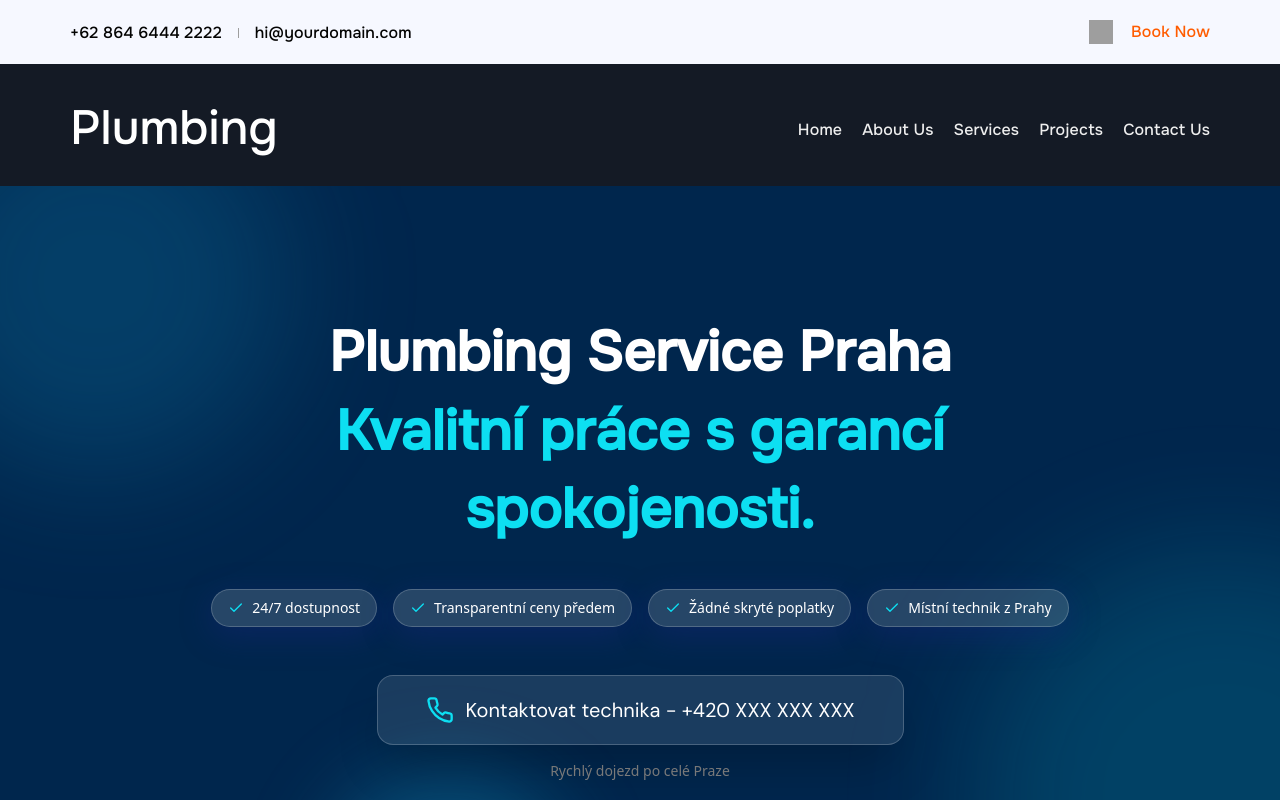
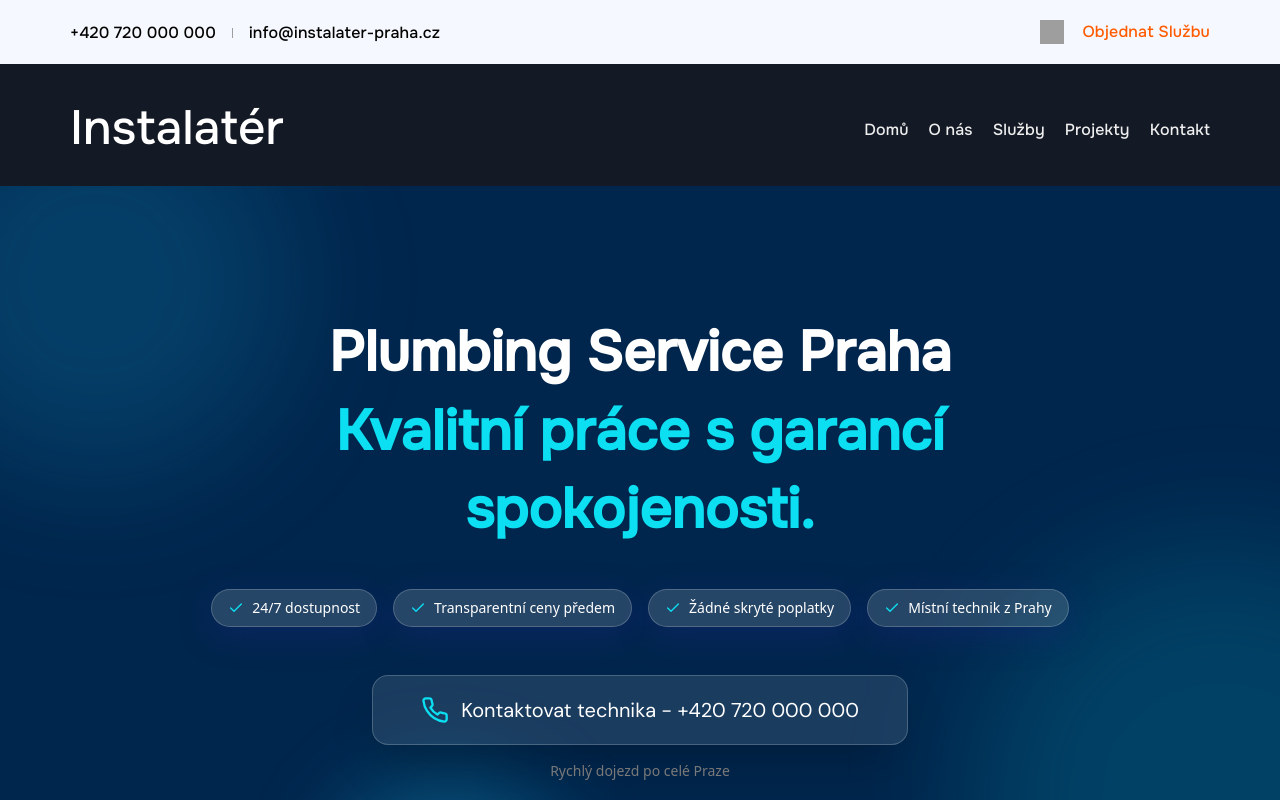
Before and after one commit to adamgusta/Figma_Plumbing_Service, a React (Vite) app: page /plumbing-service in a window 1280 px wide. Shown: the top 800 px of the page. Built offline with nearby package versions, Linux system fonts and the light colour scheme; grey boxes are pictures that could not be loaded.

Commit message:
feat: scaffold new landing page screens and home page section components

```diff
--- a/src/screens/BrandedPragueLanding/BrandedPragueLanding.tsx
+++ b/src/screens/BrandedPragueLanding/BrandedPragueLanding.tsx
@@ -85,7 +85,7 @@ export const BrandedPragueLanding = (): JSX.Element => {
               className="glass-button group inline-flex items-center justify-center rounded-2xl px-12 py-5 font-heading-4 text-xl text-white shadow-2xl hover:scale-105 active:scale-95"
             >
               <Phone className="mr-3 h-7 w-7 text-[hsl(var(--water-accent))] group-hover:animate-bounce" />
-              Zavolat technika hned - +420 XXX XXX XXX
+              Zavolat technika hned - +420 720 000 000
             </a>
             <p className="mt-4 text-white/60 text-sm">Průměrný dojezd v Praze: 45 minut</p>
           </div>
@@ -244,7 +244,7 @@ export const BrandedPragueLanding = (): JSX.Element => {
           >
             <div className="absolute inset-0 h-full w-full animate-shimmer bg-gradient-to-r from-transparent via-white/40 to-transparent" style={{ backgroundSize: '200% 100%' }} />
             <Phone className="mr-3 h-7 w-7 transition-transform group-hover:rotate-12" />
-            <span className="relative">Zavolat technika hned - +420 XXX XXX XXX</span>
+            <span className="relative">Zavolat technika hned - +420 720 000 000</span>
           </a>
           <p className="mt-6 text-white/50 text-sm font-medium">Volání je nezávazné • Konzultace zdarma</p>
         </div>
--- a/src/screens/Home/sections/ContactFooterSection/ContactFooterSection.tsx
+++ b/src/screens/Home/sections/ContactFooterSection/ContactFooterSection.tsx
@@ -1,28 +1,28 @@
 import { Separator } from "../../../../components/ui/separator";
 
-const navigationItems = ["Home", "About Us", "Our Services", "Our Team"];
+const navigationItems = ["Domů", "O nás", "Naše služby", "Náš tým"];
 
 const serviceItems = [
-  "Leak Detection",
-  "Drain Cleaning",
-  "Pipe Repair",
-  "Pipe Replacement",
+  "Detekce úniků",
+  "Čištění odpadů",
+  "Opravy potrubí",
+  "Výměna rozvodů",
 ];
 
 const contactItems = [
   {
     iconSrc: "/map-pin.svg",
-    iconAlt: "Map pin",
-    text: "123 Main St, Suite 500, New York, NY 10001",
+    iconAlt: "Mapa",
+    text: "Smetanovo nábřeží 1, 110 00 Praha 1",
   },
   {
     iconSrc: "/phone.svg",
-    iconAlt: "Phone",
-    text: "+1 (333) 000-0000",
+    iconAlt: "Telefon",
+    text: "+420 720 000 000",
   },
 ];
 
-const legalItems = ["Terms of Use", "Privacy Policy"];
+const legalItems = ["Podmínky použití", "Ochrana soukromí"];
 
 export const ContactFooterSection = (): JSX.Element => {
   return (
@@ -31,11 +31,10 @@ export const ContactFooterSection = (): JSX.Element => {
         <div className="grid grid-cols-1 gap-12 lg:grid-cols-[minmax(0,1.2fr)_minmax(0,0.6fr)_minmax(0,0.7fr)_minmax(0,1fr)] lg:gap-12">
           <section className="flex flex-col items-start">
             <h2 className="[font-family:'Onest',Helvetica] text-4xl font-medium tracking-[0] text-white sm:text-5xl sm:leading-[67.2px]">
-              Plumbing
+              Instalatérské Služby
             </h2>
             <p className="mt-4 max-w-[311px] font-body-2 text-[length:var(--body-2-font-size)] font-[number:var(--body-2-font-weight)] leading-[var(--body-2-line-height)] tracking-[var(--body-2-letter-spacing)] text-gray-1 [font-style:var(--body-2-font-style)]">
-              Leo elementum iaculis quam massa vitae odio sed. Morbi tincidunt
-              senectus.
+              Profesionální instalatérské práce v Praze a okolí. Spolehlivost a kvalita zaručena.
             </p>
             <img
               className="mt-10 h-11 w-[152px]"
@@ -48,7 +47,7 @@ export const ContactFooterSection = (): JSX.Element => {
             aria-label="Footer navigation"
           >
             <h3 className="mt-[-1.00px] whitespace-nowrap font-heading-4 text-[length:var(--heading-4-font-size)] font-[number:var(--heading-4-font-weight)] leading-[var(--heading-4-line-height)] tracking-[var(--heading-4-letter-spacing)] text-white [font-style:var(--heading-4-font-style)]">
-              Navigation
+              Navigace
             </h3>
             <ul className="flex flex-col items-start gap-1.5">
               {navigationItems.map((item) => (
@@ -65,7 +64,7 @@ export const ContactFooterSection = (): JSX.Element => {
           </nav>
           <section className="flex flex-col items-start gap-3">
             <h3 className="mt-[-1.00px] whitespace-nowrap font-heading-4 text-[length:var(--heading-4-font-size)] font-[number:var(--heading-4-font-weight)] leading-[var(--heading-4-line-height)] tracking-[var(--heading-4-letter-spacing)] text-white [font-style:var(--heading-4-font-style)]">
-              Services
+              Služby
             </h3>
             <ul className="flex flex-col items-start gap-1.5">
               {serviceItems.map((item) => (
@@ -83,11 +82,10 @@ export const ContactFooterSection = (): JSX.Element => {
           <address className="not-italic">
             <div className="flex flex-col items-start gap-3">
               <h3 className="mt-[-1.00px] whitespace-nowrap font-heading-4 text-[length:var(--heading-4-font-size)] font-[number:var(--heading-4-font-weight)] leading-[var(--heading-4-line-height)] tracking-[var(--heading-4-letter-spacing)] text-white [font-style:var(--heading-4-font-style)]">
-                Contact Us
+                Kontaktujte Nás
               </h3>
               <p className="w-full max-w-[302px] font-body-2 text-[length:var(--body-2-font-size)] font-[number:var(--body-2-font-weight)] leading-[var(--body-2-line-height)] tracking-[var(--body-2-letter-spacing)] text-gray-1 [font-style:var(--body-2-font-style)]">
-                Our Support and Sales team is available 24 /7 to answer your
-                queries
+                Náš tým podpory a prodeje je k dispozici 24/7, aby odpověděl na vaše dotazy.
               </p>
               <div className="flex flex-col items-start gap-3">
                 {contactItems.map((item) => (
@@ -113,7 +111,7 @@ export const ContactFooterSection = (): JSX.Element => {
         <div className="flex flex-col gap-4 pt-6 md:flex-row md:items-center md:justify-between">
           <div className="flex flex-wrap items-center gap-2.5">
             <span className="font-body-3 text-[length:var(--body-3-font-size)] font-[number:var(--body-3-font-weight)] leading-[var(--body-3-line-height)] tracking-[var(--body-3-letter-spacing)] text-gray-1 [font-style:var(--body-3-font-style)]">
-              Copyrigt © 2023 Plumbing Service
+              Copyright © 2023 Instalatérské Služby Praha
             </span>
             <img className="h-2.5 w-px" alt="Line" src="/line-6-1.svg" />
             <span className="font-body-3 text-[length:var(--body-3-font-size)] font-[number:var(--body-3-font-weight)] leading-[var(--body-3-line-height)] tracking-[var(--body-3-letter-spacing)] text-gray-1 [font-style:var(--body-3-font-style)]">
--- a/src/screens/Home/sections/ExpertTeamSection/ExpertTeamSection.tsx
+++ b/src/screens/Home/sections/ExpertTeamSection/ExpertTeamSection.tsx
@@ -2,21 +2,21 @@ import { Card, CardContent } from "../../../../components/ui/card";
 
 const teamMembers = [
   {
-    name: "Eric T. Shields",
-    role: "Plumber",
+    name: "Erik Šíld",
+    role: "Instalatér",
     imageWrapperClassName: "justify-start",
     imageClassName: "w-[886px] h-[591px] -ml-[163px] bg-app-secondary",
   },
   {
-    name: "Timothy Beus",
-    role: "Plumber",
+    name: "Tymotej Beus",
+    role: "Instalatér",
     imageWrapperClassName: "items-end justify-end",
     imageClassName:
       "w-[1106px] h-[739px] -mr-[198px] -mb-[280px] bg-app-secondary",
   },
   {
-    name: "Louis J. Proulx",
-    role: "Plumber",
+    name: "Ludvík Prolux",
+    role: "Instalatér",
     imageWrapperClassName: "justify-start",
     imageClassName:
       "w-[836px] h-[1253px] -mt-[202px] -ml-[236px] bg-app-secondary",
@@ -31,16 +31,14 @@ export const ExpertTeamSection = (): JSX.Element => {
           <div className="inline-flex items-center gap-3.5">
             <img className="h-5 w-px" alt="Line" src="/line-8.svg" />
             <p className="w-fit whitespace-nowrap font-sub-heading text-[length:var(--sub-heading-font-size)] font-[number:var(--sub-heading-font-weight)] leading-[var(--sub-heading-line-height)] tracking-[var(--sub-heading-letter-spacing)] text-text [font-style:var(--sub-heading-font-style)]">
-              Our Team
+              Náš Tým
             </p>
           </div>
           <h2 className="max-w-[625px] font-heading-2 text-[length:var(--heading-2-font-size)] font-[number:var(--heading-2-font-weight)] leading-[var(--heading-2-line-height)] tracking-[var(--heading-2-letter-spacing)] text-app-primary [font-style:var(--heading-2-font-style)]">
-            Meet Expert Plumbing
+            Seznamte se s Našimi Experty
           </h2>
           <p className="max-w-[793px] font-body-2 text-[length:var(--body-2-font-size)] font-[number:var(--body-2-font-weight)] leading-[var(--body-2-line-height)] tracking-[var(--body-2-letter-spacing)] text-text [font-style:var(--body-2-font-style)]">
-            Pellentesque nibh donec senectus fusce in varius a. Egestas nisl
-            proin libero ornare mauris eget. Massa sed suspendisse at velit sed
-            eget diam sagittis cursus. Vulputate ullamcorper malesuada ac.
+            Náš tým tvoří zkušení profesionálové, kteří si poradí s jakoukoli výzvou. Každý člen týmu je certifikovaný a pravidelně proškolovaný.
           </p>
         </header>
         <div className="mt-[60px] grid w-full grid-cols-1 gap-6 md:grid-cols-2 xl:grid-cols-3 xl:gap-6">
--- a/src/screens/Home/sections/NavigationBannerSection/NavigationBannerSection.tsx
+++ b/src/screens/Home/sections/NavigationBannerSection/NavigationBannerSection.tsx
@@ -1,17 +1,17 @@
 import { Button } from "../../../../components/ui/button";
 
 const topBarItems = [
-  { type: "text", value: "+62 864 6444 2222" },
+  { type: "text", value: "+420 720 000 000" },
   { type: "divider", value: "/line-2-2.svg" },
-  { type: "text", value: "hi@yourdomain.com" },
+  { type: "text", value: "info@instalater-praha.cz" },
 ] as const;
 
 const navigationItems = [
-  "Home",
-  "About Us",
-  "Services",
-  "Projects",
-  "Contact Us",
+  "Domů",
+  "O nás",
+  "Služby",
+  "Projekty",
+  "Kontakt",
 ] as const;
 
 export const NavigationBannerSection = (): JSX.Element => {
@@ -51,7 +51,7 @@ export const NavigationBannerSection = (): JSX.Element => {
               src="/book-open.svg"
             />
             <span className="font-navigation text-[length:var(--navigation-font-size)] font-[number:var(--navigation-font-weight)] leading-[var(--navigation-line-height)] tracking-[var(--navigation-letter-spacing)] whitespace-nowrap [font-style:var(--navigation-font-style)]">
-              Book Now
+              Objednat Službu
             </span>
           </Button>
         </div>
@@ -59,7 +59,7 @@ export const NavigationBannerSection = (): JSX.Element => {
       <div className="flex w-full items-center justify-center px-4 pb-6 pt-8 lg:px-0">
         <div className="flex w-full max-w-[1140px] items-center justify-between gap-8">
           <h1 className="mt-[-1.00px] whitespace-nowrap [font-family:'Onest',Helvetica] text-5xl font-medium leading-[67.2px] tracking-[0] text-white">
-            Plumbing
+            Instalatér
           </h1>
           <nav aria-label="Section navigation">
             <ul className="flex flex-wrap items-center gap-5">
--- a/src/screens/Home/sections/ProjectsShowcaseSection/ProjectsShowcaseSection.tsx
+++ b/src/screens/Home/sections/ProjectsShowcaseSection/ProjectsShowcaseSection.tsx
@@ -3,12 +3,12 @@ import { Card, CardContent } from "../../../../components/ui/card";
 
 const projectCards = [
   {
-    title: "Commercial Pipe Upgrade",
+    title: "Rekonstrukce komerčních rozvodů",
     className: "aspect-[692/356]",
     innerClassName: "h-full w-full bg-app-secondary",
   },
   {
-    title: "",
+    title: "Havarijní oprava potrubí",
     className: "aspect-[428/356]",
     innerClassName: "h-full w-full bg-app-secondary",
   },
@@ -23,17 +23,16 @@ export const ProjectsShowcaseSection = (): JSX.Element => {
             <div className="inline-flex items-center gap-3.5">
               <img className="h-5 w-px" alt="Line" src="/line-8.svg" />
               <span className="font-sub-heading text-[length:var(--sub-heading-font-size)] font-[number:var(--sub-heading-font-weight)] leading-[var(--sub-heading-line-height)] tracking-[var(--sub-heading-letter-spacing)] text-text [font-style:var(--sub-heading-font-style)]">
-                Projects
+                Projekty
               </span>
             </div>
             <h2 className="max-w-[504px] font-heading-2 text-[length:var(--heading-2-font-size)] font-[number:var(--heading-2-font-weight)] leading-[var(--heading-2-line-height)] tracking-[var(--heading-2-letter-spacing)] text-app-primary [font-style:var(--heading-2-font-style)]">
-              Latest Projects
+              Poslední Projekty
             </h2>
           </div>
           <div className="border-l border-[#5c6cff] pl-5 lg:mt-10">
             <p className="max-w-[428px] font-body-1 text-[length:var(--body-1-font-size)] font-[number:var(--body-1-font-weight)] leading-[var(--body-1-line-height)] tracking-[var(--body-1-letter-spacing)] text-text [font-style:var(--body-1-font-style)]">
-              Id sagittis adipiscing viverra ut viverra eu duis. Sit ullamcorper
-              sed senectus sit ipsum mollis. Sit.
+              Ukázka našich nedávných prací pro spokojené zákazníky v Praze a okolí.
             </p>
           </div>
         </header>
@@ -55,10 +54,10 @@ export const ProjectsShowcaseSection = (): JSX.Element => {
         </div>
         <footer className="mt-8 flex flex-col gap-4 sm:flex-row sm:items-center sm:justify-between">
           <h3 className="font-heading-5 text-[length:var(--heading-5-font-size)] font-[number:var(--heading-5-font-weight)] leading-[var(--heading-5-line-height)] tracking-[var(--heading-5-letter-spacing)] text-app-primary [font-style:var(--heading-5-font-style)]">
-            Commercial Pipe Upgrade
+            Rekonstrukce komerčních rozvodů
           </h3>
           <Button className="h-auto self-start rounded-[15px] bg-app-accent px-10 py-4 font-body-2 text-[length:var(--body-2-font-size)] font-[number:var(--body-2-font-weight)] leading-[var(--body-2-line-height)] tracking-[var(--body-2-letter-spacing)] text-white hover:bg-accent-hover [font-style:var(--body-2-font-style)] sm:self-auto">
-            See all
+            Zobrazit vše
           </Button>
         </footer>
       </div>
--- a/src/screens/PlumbingServiceLanding/PlumbingServiceLanding.tsx
+++ b/src/screens/PlumbingServiceLanding/PlumbingServiceLanding.tsx
@@ -85,7 +85,7 @@ export const PlumbingServiceLanding = (): JSX.Element => {
               className="glass-button group inline-flex items-center justify-center rounded-2xl px-12 py-5 font-heading-4 text-xl text-white shadow-2xl hover:scale-105 active:scale-95"
             >
               <Phone className="mr-3 h-7 w-7 text-[hsl(var(--water-accent))] group-hover:animate-bounce" />
-              Kontaktovat technika - +420 XXX XXX XXX
+              Kontaktovat technika - +420 720 000 000
             </a>
             <p className="mt-4 text-white/60 text-sm">Rychlý dojezd po celé Praze</p>
           </div>
@@ -203,7 +203,7 @@ export const PlumbingServiceLanding = (): JSX.Element => {
           >
             <div className="absolute inset-0 h-full w-full animate-shimmer bg-gradient-to-r from-transparent via-white/40 to-transparent" style={{ backgroundSize: '200% 100%' }} />
             <Phone className="mr-3 h-7 w-7 transition-transform group-hover:rotate-12" />
-            <span className="relative">Zavolat technika - +420 XXX XXX XXX</span>
+            <span className="relative">Zavolat technika - +420 720 000 000</span>
           </a>
         </div>
       </section>
--- a/src/screens/PragueLanding/PragueLanding.tsx
+++ b/src/screens/PragueLanding/PragueLanding.tsx
@@ -69,7 +69,7 @@ export const PragueLanding = (): JSX.Element => {
           className="mt-10 inline-block rounded-lg bg-[#4a90e2] px-8 py-4 text-xl font-bold text-white transition-colors hover:bg-[#3a7bc8]"
         >
           <Phone className="mr-2 inline h-6 w-6" />
-          Zavolat technika hned - +420 XXX XXX XXX
+          Zavolat technika hned - +420 720 000 000
         </a>
       </section>
 
@@ -193,7 +193,7 @@ export const PragueLanding = (): JSX.Element => {
           className="inline-block rounded-lg bg-[#4a90e2] px-8 py-4 text-xl font-bold text-white transition-colors hover:bg-[#3a7bc8]"
         >
           <Phone className="mr-2 inline h-6 w-6" />
-          Zavolat technika hned - +420 XXX XXX XXX
+          Zavolat technika hned - +420 720 000 000
         </a>
       </section>
 
```
Also changed, not shown: src/screens/Home/sections/CompetitiveAdvantagesSection/CompetitiveAdvantagesSection.tsx (+9 -9 lines), src/screens/Home/sections/ExpertiseStatsSection/ExpertiseStatsSection.tsx (+8 -8 lines), src/screens/Home/sections/HeroIntroSection/HeroIntroSection.tsx (+11 -13 lines), src/screens/Home/sections/ServicesGridSection/ServicesGridSection.tsx (+14 -14 lines).
